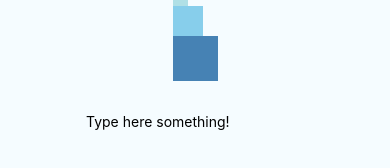
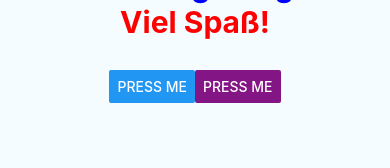
Before and after one commit to rohawolf/typescript-react-native-start, a React Native app in the folder react_native_tutorial_02/: screen / in a window 390 px wide. Shown: the part 494-662 px from the top of the page. Built offline with nearby package versions, Linux system fonts and the light colour scheme.

Commit message:
add buttons

```diff
--- a/react_native_tutorial_02/App.js
+++ b/react_native_tutorial_02/App.js
@@ -32,7 +32,9 @@
 
 import React, { Component } from 'react';
 import {
+  Alert,
   AppRegistry,
+  Button,
   Image,
   StyleSheet,
   Text,
@@ -94,6 +96,28 @@ class Pizzamaker extends Component {
   }
 }
 
+class ButtonBasics extends Component {
+  _onPressButton = () => {
+    Alert.alert('You tapped the button!')
+  }
+
+  render() {
+    return (
+      <View style={styles.buttonContainer}>
+        <Button
+          onPress={this._onPressButton}
+          title="Press me"
+        />
+        <Button
+          onPress={this._onPressButton}
+          title="Press me"
+          color="#841584"
+        />
+      </View>
+    )
+  }
+}
+
 export default class App extends Component {
   render() {
     const pic = {
@@ -113,12 +137,13 @@ export default class App extends Component {
           <Text style={[styles.bigblue, styles.red]}>Viel Spaß!</Text>
         </View>
 
-        {/* Fixed Dimensions boxes */}
+        {/* Fixed Dimensions boxes
         <View>
           <View style={{ width: 15, height: 15, backgroundColor: 'powderblue' }} />
           <View style={{ width: 30, height: 30, backgroundColor: 'skyblue' }} />
           <View style={{ width: 45, height: 45, backgroundColor: 'steelblue' }} />
         </View>
+        */}
 
         {/* Flex Dimensions boxes */}
         <View style={{ flexDirection: 'row' }}>
@@ -127,8 +152,10 @@ export default class App extends Component {
           <View style={{ flex: 3, height: 10, backgroundColor: 'steelblue' }} />
         </View>
 
-        {/* Pizzamaker */}
-        <Pizzamaker />
+        {/* <Pizzamaker /> */}
+        {/* Buttons */}
+        <ButtonBasics />
+
       </View>
     )
   }
@@ -149,5 +176,9 @@ const styles = StyleSheet.create({
   red: {
     color: 'red',
   },
-
+  buttonContainer: {
+    margin: 20,
+    flexDirection: 'row',
+    justifyContent: 'space-between',
+  },
 });
```
